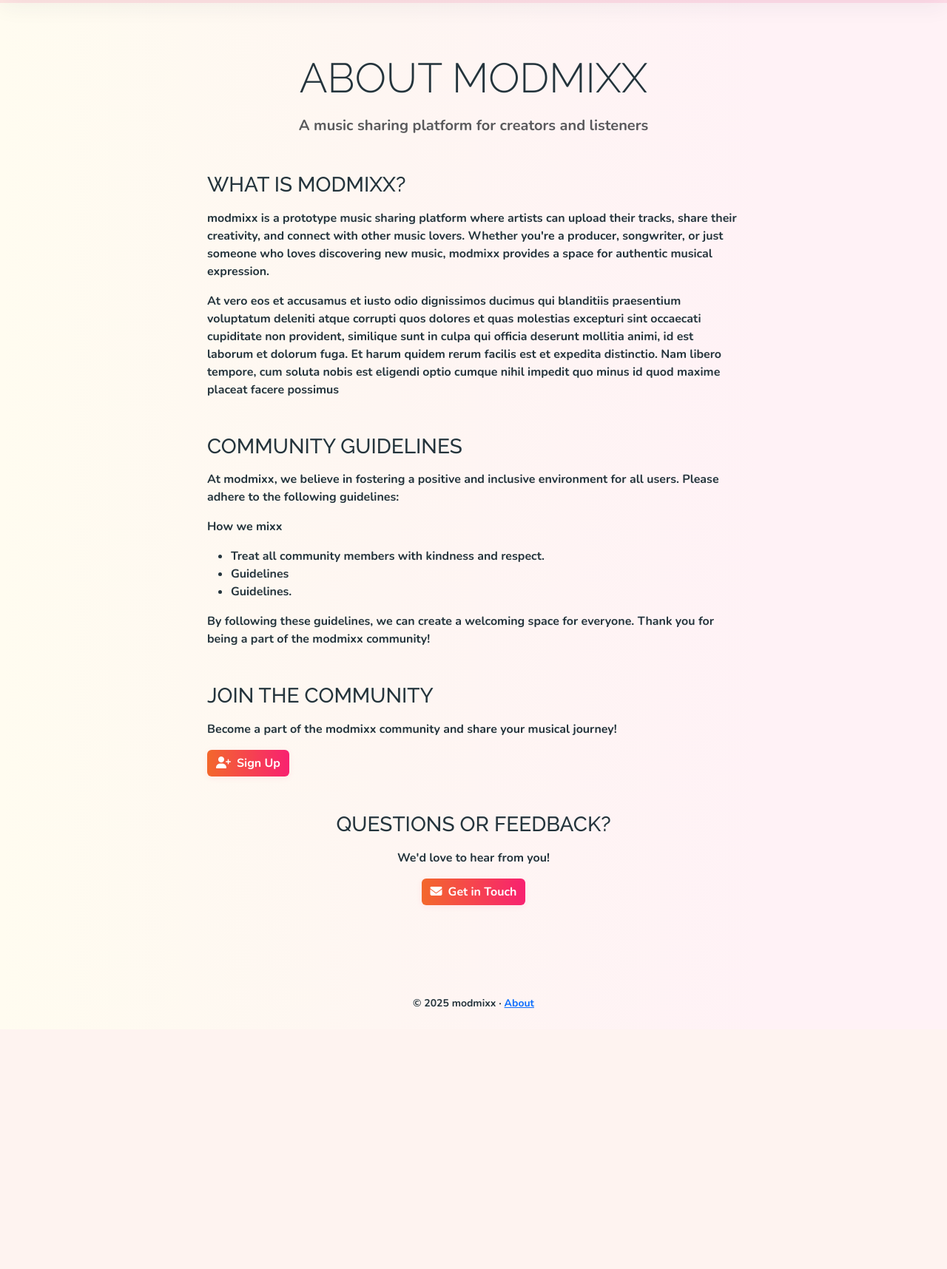
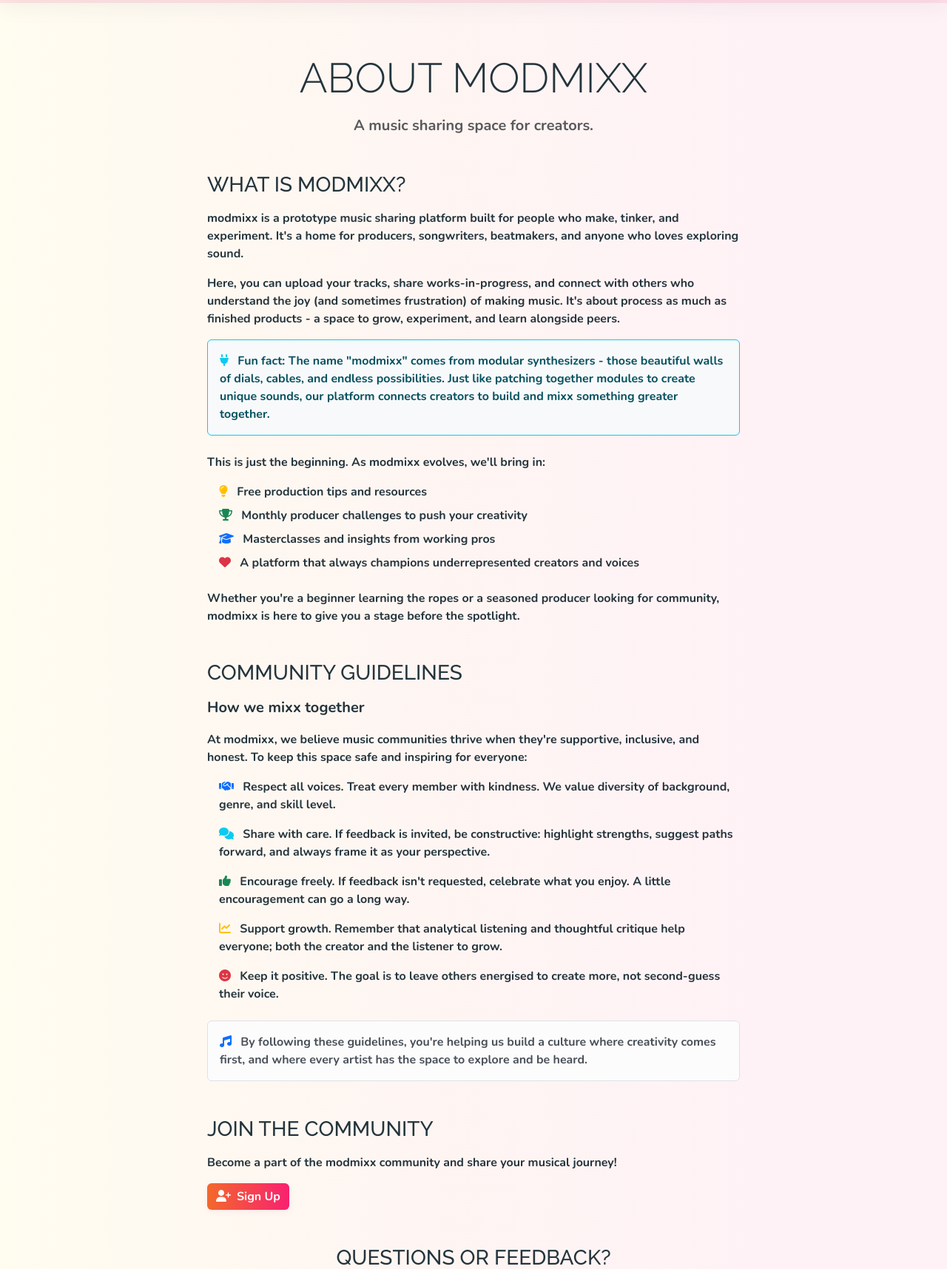
Before and after one commit to Seren-Hughes/modmixx, a Django app: page /about/ in a window 1280 px wide. Shown: the part 78-1794 px from the top of the page at 74% size. Before the commit the page ends 1441 px from the top, so only its background shows below. Run offline with Django 5.2, Linux system fonts and the light colour scheme; some libraries are stand-ins or nearby versions.

Commit message:
add: enhance About page content and structure for clarity and engagement

```diff
--- a/templates/core/about.html
+++ b/templates/core/about.html
@@ -1,5 +1,5 @@
 {% extends "base.html" %}
-{% block title %}About - ModMixx{% endblock %}
+{% block title %}About - modmixx{% endblock %}
 {% block content %}
     <div class="container py-5">
         <div class="row justify-content-center">
@@ -7,34 +7,82 @@
                 <!-- Header -->
                 <div class="text-center mb-5">
                     <h1 class="display-4 mb-3">About modmixx</h1>
-                    <p class="lead text-muted">A music sharing platform for creators and listeners</p>
+                    <p class="lead text-muted">A music sharing space for creators.</p>
                 </div>
+
                 <!-- What is modmixx -->
                 <section class="mb-5">
                     <h2 class="h3 mb-3">What is modmixx?</h2>
-                    <p>
-                        modmixx is a prototype music sharing platform where artists can upload their tracks, share their creativity, and connect with other music lovers. Whether you're a producer, songwriter, or just someone who loves discovering new music, modmixx provides a space for authentic musical expression.
-                    </p>
-                    <p>
-                        At vero eos et accusamus et iusto odio dignissimos ducimus qui blanditiis praesentium voluptatum deleniti atque corrupti quos dolores et quas molestias excepturi sint occaecati cupiditate non provident, similique sunt in culpa qui officia deserunt mollitia animi, id est laborum et dolorum fuga. Et harum quidem rerum facilis est et expedita distinctio. Nam libero tempore, cum soluta nobis est eligendi optio cumque nihil impedit quo minus id quod maxime placeat facere possimus
-                    </p>
+                    <p>modmixx is a prototype music sharing platform built for people who make, tinker, and experiment. It's a home for producers, songwriters, beatmakers, and anyone who loves exploring sound.</p>
+
+                    <p>Here, you can upload your tracks, share works-in-progress, and connect with others who understand the joy (and sometimes frustration) of making music. It's about process as much as finished products - a space to grow, experiment, and learn alongside peers.</p>
+
+                    <!-- modular synth connection -->
+                    <div class="alert alert-info border-info bg-light mb-4">
+                        <i class="fas fa-plug text-info me-2"></i>
+                        <strong>Fun fact:</strong> The name "modmixx" comes from modular synthesizers - those beautiful walls of dials, cables, and endless possibilities. Just like patching together modules to create unique sounds, our platform connects creators to build and mixx something greater together.
+                    </div>
+
+                    <p>This is just the beginning. As modmixx evolves, we'll bring in:</p>
+
+                    <ul class="list-unstyled ms-3">
+                        <li class="mb-2">
+                            <i class="fas fa-lightbulb text-warning me-2"></i>
+                            Free production tips and resources
+                        </li>
+                        <li class="mb-2">
+                            <i class="fas fa-trophy text-success me-2"></i>
+                            Monthly producer challenges to push your creativity
+                        </li>
+                        <li class="mb-2">
+                            <i class="fas fa-graduation-cap text-primary me-2"></i>
+                            Masterclasses and insights from working pros
+                        </li>
+                        <li class="mb-2">
+                            <i class="fas fa-heart text-danger me-2"></i>
+                            A platform that always champions underrepresented creators and voices
+                        </li>
+                    </ul>
+
+                    <p class="mt-4">Whether you're a beginner learning the ropes or a seasoned producer looking for community, modmixx is here to give you a stage before the spotlight.</p>
                 </section>
+
                 <!-- Community Guidelines -->
                 <section class="mb-5">
                     <h2 class="h3 mb-3">Community Guidelines</h2>
-                    <p>
-                        At modmixx, we believe in fostering a positive and inclusive environment for all users. Please adhere to the following guidelines:
-                    </p>
-                    <p>How we mixx</p>
-                    <ul>
-                        <li>Treat all community members with kindness and respect.</li>
-                        <li>Guidelines</li>
-                        <li>Guidelines.</li>
+                    <p class="lead">How we mixx together</p>
+
+                    <p>At modmixx, we believe music communities thrive when they're supportive, inclusive, and honest. To keep this space safe and inspiring for everyone:</p>
+
+                    <ul class="list-unstyled ms-3">
+                        <li class="mb-3">
+                            <i class="fas fa-handshake text-primary me-2"></i>
+                            <strong>Respect all voices.</strong> Treat every member with kindness. We value diversity of background, genre, and skill level.
+                        </li>
+                        <li class="mb-3">
+                            <i class="fas fa-comments text-info me-2"></i>
+                            <strong>Share with care.</strong> If feedback is invited, be constructive: highlight strengths, suggest paths forward, and always frame it as your perspective.
+                        </li>
+                        <li class="mb-3">
+                            <i class="fas fa-thumbs-up text-success me-2"></i>
+                            <strong>Encourage freely.</strong> If feedback isn't requested, celebrate what you enjoy. A little encouragement can go a long way.
+                        </li>
+                        <li class="mb-3">
+                            <i class="fas fa-chart-line text-warning me-2"></i>
+                            <strong>Support growth.</strong> Remember that analytical listening and thoughtful critique help everyone; both the creator and the listener to grow.
+                        </li>
+                        <li class="mb-3">
+                            <i class="fas fa-smile text-danger me-2"></i>
+                            <strong>Keep it positive.</strong> The goal is to leave others energised to create more, not second-guess their voice.
+                        </li>
                     </ul>
-                    <p>
-                        By following these guidelines, we can create a welcoming space for everyone. Thank you for being a part of the modmixx community!
-                    </p>
+
+                    <div class="alert alert-light border mt-4">
+                        <i class="fas fa-music text-primary me-2"></i>
+                        <strong>By following these guidelines, you're helping us build a culture where creativity comes first, and where every artist has the space to explore and be heard.</strong>
+                    </div>
                 </section>
+
                 {% if not user.is_authenticated %}
                     <!-- Join the Community -->
                     <section class="mb-5">
@@ -45,6 +93,7 @@
                         </a>
                     </section>
                 {% endif %}
+
                 <!-- Contact -->
                 <section class="text-center">
                     <h2 class="h3 mb-3">Questions or Feedback?</h2>
```
